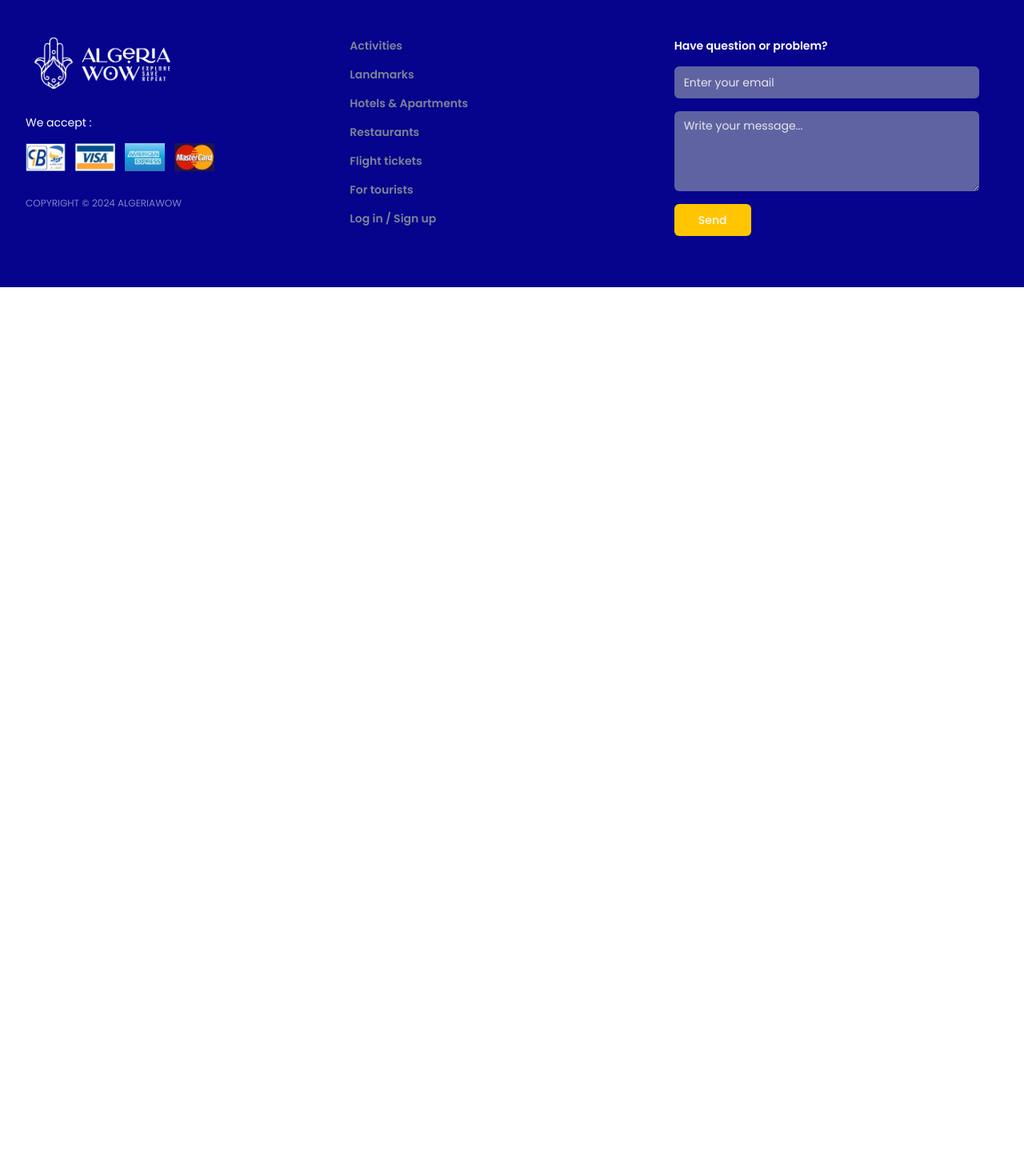
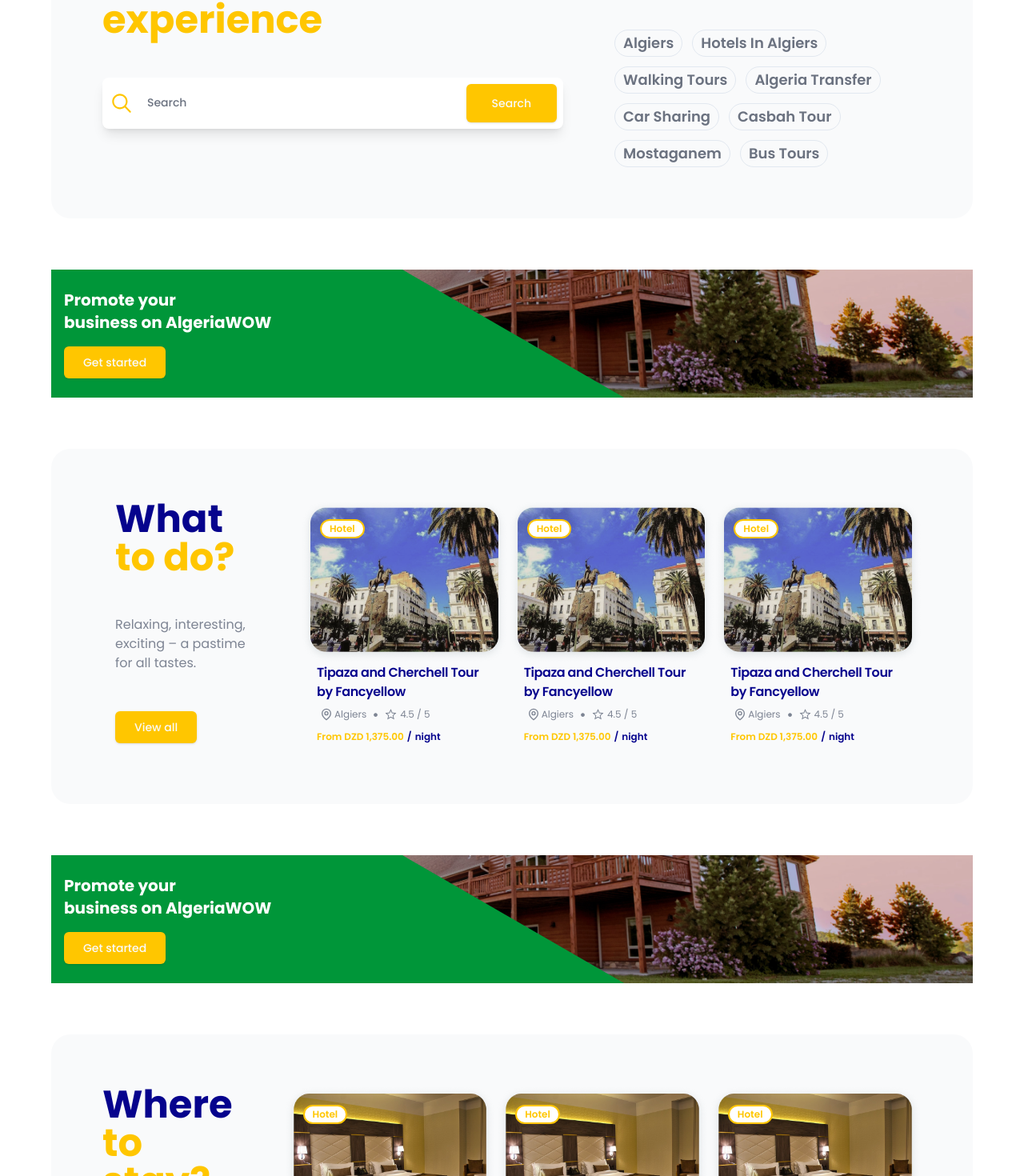
Before and after one commit to ZineddineBk09/Algeria-Wow, a Next.js app: page / in a window 1280 px wide. Before the commit this address had no page. Shown: the part 961-2431 px from the top of the page at 80% size. Before the commit the page ends 1320 px from the top, so only its background shows below. Built offline with nearby package versions, Linux system fonts and the light colour scheme.

Commit message:
home page

```diff
--- /dev/null
+++ b/src/app/(home)/layout.tsx
@@ -0,0 +1,18 @@
+import Navbar from "~/components/shared/navbar";
+import Footer from "~/components/shared/footer";
+
+export default function PagesLayout({
+  children,
+}: {
+  children: React.ReactNode;
+}) {
+  return (
+    <>
+      <div className="mx-auto flex w-[100%] flex-col items-center overflow-x-hidden">
+        <Navbar />
+        {children}
+      </div>
+      <Footer />
+    </>
+  );
+}
--- /dev/null
+++ b/src/app/(home)/page.tsx
@@ -0,0 +1,66 @@
+import AdBanner from "~/components/pages/home/ad-banner";
+import BestOffers from "~/components/pages/home/best-offers";
+import DiscoverExperience from "~/components/pages/home/discover-experience";
+import Flights from "~/components/pages/home/flights";
+import ForTourists from "~/components/pages/home/for-tourists";
+import Hero from "~/components/pages/home/hero";
+import WhatToDo from "~/components/pages/home/what-to-do";
+import WhereToEat from "~/components/pages/home/where-to-eat";
+import WhereToStay from "~/components/pages/home/where-to-stay";
+
+export default function HomePage() {
+  return (
+    <main className="w-full">
+      <div className="mx-auto flex min-h-screen w-[90%] flex-col items-center justify-center space-y-16">
+        <Hero />
+        <DiscoverExperience />
+        <AdBanner
+          text={
+            <div>
+              Promote your
+              <br /> business on AlgeriaWOW
+            </div>
+          }
+          actionText="Get started"
+        />
+        <WhatToDo />
+        <AdBanner
+          text={
+            <div>
+              Promote your
+              <br /> business on AlgeriaWOW
+            </div>
+          }
+          actionText="Get started"
+        />
+        <WhereToStay />
+        <AdBanner
+          text={
+            <div>
+              Promote your
+              <br /> business on AlgeriaWOW
+            </div>
+          }
+          actionText="Get started"
+        />
+      </div>
+
+      <BestOffers />
+
+      <div className="mx-auto flex min-h-screen w-[90%] flex-col items-center justify-center space-y-16">
+        <WhereToEat />
+        <AdBanner
+          text={
+            <div>
+              Promote your
+              <br /> business on AlgeriaWOW
+            </div>
+          }
+          actionText="Get started"
+        />
+        <ForTourists />
+        <Flights />
+      </div>
+    </main>
+  );
+}
```
